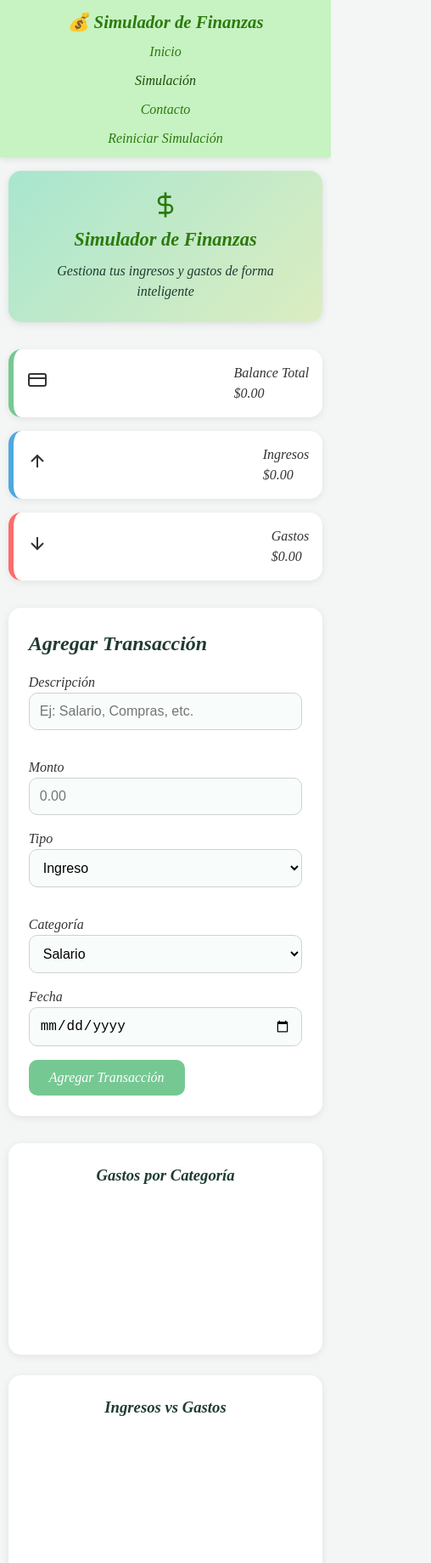
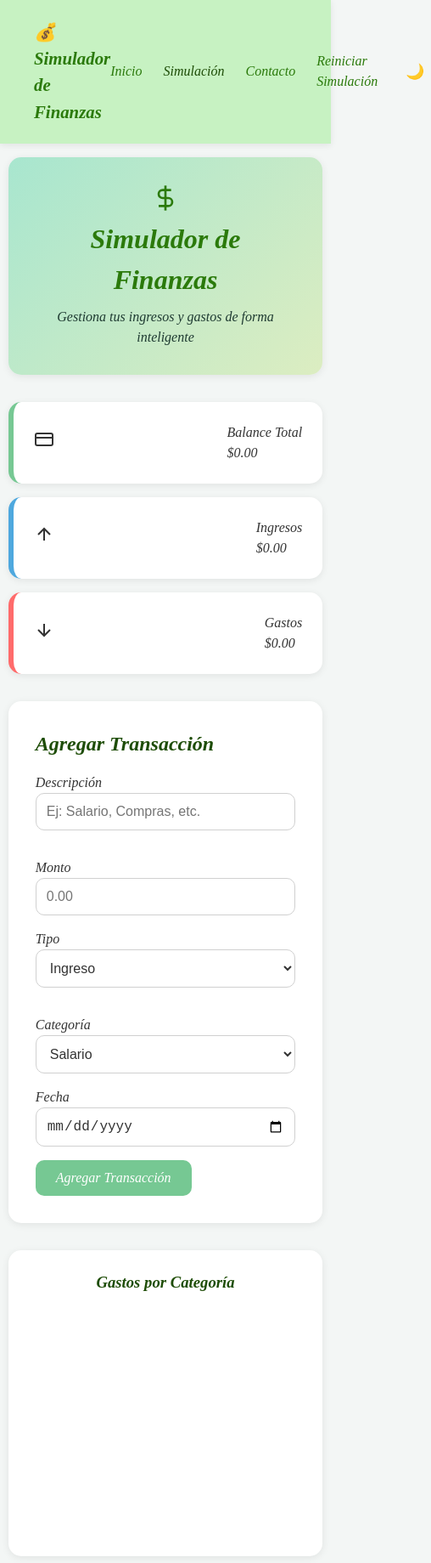
Before and after one commit to LuzIbarra7/SimuladorFinanzasPersonales, a plain HTML site: page simulacion.html in a window 390 px wide. Shown: the top 1839 px of the page at 85% size, 508 px wide, since content can reach past the window. Drawn offline with nearby package versions, Linux system fonts and the light colour scheme.

Commit message:
Commit
Tema oscuro agregado

```diff
--- a/contacto.css
+++ b/contacto.css
@@ -1,19 +1,41 @@
+:root{
+  --fondo: #f5f8f6;
+  --fondo-tarjeta: #ffffff;
+  --texto: #333;
+  --navbar: #c7f2c2;
+  --acento: #2b7a0b;
+  --acento-oscuro: #1e4d07;
+  --borde-input: #ccc;
+  --shadow: rgba(0,0,0,0.1);
+}
+
+.dark-mode{
+  --fondo: #0f1413;
+  --fondo-tarjeta: #17201f;
+  --texto: #e6f0ea;
+  --navbar: #122121;
+  --acento: #76c893;
+  --acento-oscuro: #52b788;
+  --borde-input: #2b2b2b;
+  --shadow: rgba(0,0,0,0.35);
+}
+
 body {
   font-family: 'Poppins', sans-serif;
-  background-color: #f5f8f6;
+  background-color: var(--fondo);
   margin: 0;
-  color: #333;
+  color: var(--texto);
   font-style: italic;
 }
 
 /* Navbar */
 .navbar {
-  background-color: #c7f2c2;
+  background-color: var(--navbar);
   display: flex;
   justify-content: space-between;
   align-items: center;
   padding: 12px 40px;
-  box-shadow: 0 2px 8px rgba(0,0,0,0.1);
+  box-shadow: 0 2px 8px var(--shadow);
   flex-wrap: wrap;
   font-family: "Poppins";
   font-style: italic;
@@ -22,7 +44,7 @@ body {
 .logo {
   font-weight: bold;
   font-size: 1.3em;
-  color: #2b7a0b;
+  color: var(--acento);
   text-align: center;
 }
 
@@ -32,17 +54,29 @@ body {
   gap: 25px;
   flex-wrap: wrap;
   justify-content: center;
+  align-items: center;
 }
 
 .nav-links a {
   text-decoration: none;
-  color: #2b7a0b;
+  color: var(--acento);
   font-weight: 500;
   transition: color 0.3s;
 }
 
 .nav-links a:hover, .nav-links a.active {
-  color: #1e4d07;
+  color: var(--acento-oscuro);
+}
+
+/* tema toggle */
+.btn-theme {
+  background: none;
+  border: none;
+  cursor: pointer;
+  font-size: 1.1rem;
+  color: var(--acento);
+  padding: 6px 8px;
+  border-radius: 8px;
 }
 
 /* Contact Form */
@@ -55,16 +89,16 @@ body {
 }
 
 .contact-form {
-  background: white;
+  background: var(--fondo-tarjeta);
   padding: 40px 50px;
   border-radius: 16px;
-  box-shadow: 0 6px 20px rgba(0,0,0,0.1);
+  box-shadow: 0 6px 20px var(--shadow);
   width: 100%;
   max-width: 600px;
 }
 
 .contact-form h1 {
-  color: #2b7a0b;
+  color: var(--acento);
   text-align: center;
 }
 
@@ -82,7 +116,7 @@ body {
   display: block;
   margin-bottom: 6px;
   font-weight: 600;
-  color: #333;
+  color: var(--texto);
 }
 
 .input-group input,
@@ -90,21 +124,22 @@ body {
 .input-group textarea {
   width: 100%;
   padding: 10px 2px;
-  border: 1px solid #ccc;
+  border: 1px solid var(--borde-input);
   border-radius: 10px;
   font-size: 1em;
-  background-color: #f9fdf9;
+  background-color: var(--fondo-tarjeta);
+  color: var(--texto);
   resize: none;
 }
 
 .input-group input:focus,
 .input-group textarea:focus {
-  border-color: #2b7a0b;
+  border-color: var(--acento);
   outline: none;
 }
 
 button {
-  background-color: #2b7a0b;
+  background-color: var(--acento);
   color: white;
   border: none;
   padding: 12px 25px;
@@ -118,12 +153,12 @@ button {
 }
 
 button:hover {
-  background-color: #1e4d07;
+  background-color: var(--acento-oscuro);
 }
 
 .mensaje-exito {
   text-align: center;
-  color: #2b7a0b;
+  color: var(--acento);
   font-weight: bold;
   margin-top: 15px;
 }
@@ -132,10 +167,10 @@ button:hover {
 footer {
   text-align: center;
   padding: 15px 0;
-  background-color: #c7f2c2;
-  color: #2b7a0b;
+  background-color: var(--navbar);
+  color: var(--acento);
   font-size: 0.9em;
-  box-shadow: 0 -2px 8px rgba(0,0,0,0.05);
+  box-shadow: 0 -2px 8px var(--shadow);
 }
 
 /* 📱 Responsivo */
@@ -147,11 +182,9 @@ footer {
   }
 
   .nav-links {
-
       flex-direction: column;
       gap: 0.5rem;
       padding: 10px 20px;
-
   }
 
   .contact-form {
--- a/script.js
+++ b/script.js
@@ -1,5 +1,27 @@
 // === VARIABLES GLOBALES ===
 let transacciones = [];
+
+// Theme toggle (mantener preferencia)
+const toggleThemeBtn = document.getElementById("darkToggle");
+if (toggleThemeBtn) {
+  if (localStorage.getItem("theme") === "dark") {
+    document.body.classList.add("dark-mode");
+    toggleThemeBtn.textContent = "☀️";
+  } else {
+    toggleThemeBtn.textContent = "🌙";
+  }
+
+  toggleThemeBtn.addEventListener("click", () => {
+    document.body.classList.toggle("dark-mode");
+    if (document.body.classList.contains("dark-mode")) {
+      toggleThemeBtn.textContent = "☀️";
+      localStorage.setItem("theme", "dark");
+    } else {
+      toggleThemeBtn.textContent = "🌙";
+      localStorage.setItem("theme", "light");
+    }
+  });
+}
 
 // 🔹 CARGAR DATOS DESDE localStorage AL INICIO
 window.addEventListener("DOMContentLoaded", () => {
--- a/simulacion.css
+++ b/simulacion.css
@@ -1,3 +1,27 @@
+/* === Variables y tema (claro / oscuro) === */
+:root{
+  --fondo: #f3f6f5;
+  --fondo-tarjeta: #ffffff;
+  --texto: #333;
+  --navbar: #c7f2c2;
+  --acento: #2b7a0b;
+  --acento-oscuro: #1e4d07;
+  --borde-input: #d0d0d0;
+  --shadow: rgba(0,0,0,0.08);
+  --card-radius: 15px;
+}
+
+.dark-mode{
+  --fondo: #0f1413; /* tono oscuro */
+  --fondo-tarjeta: #17201f;
+  --texto: #e6f0ea;
+  --navbar: #122121; /* manteniendo tu color base */
+  --acento: #76c893;
+  --acento-oscuro: #52b788;
+  --borde-input: #2b2b2b;
+  --shadow: rgba(0,0,0,0.35);
+}
+
 /* === Reset general === */
 * {
   margin: 0;
@@ -7,19 +31,19 @@
 
 body {
   font-family: "Poppins", sans-serif;
-  background-color: #f3f6f5;
-  color: #333;
+  background-color: var(--fondo);
+  color: var(--texto);
   line-height: 1.5;
 }
 
 /* Navbar */
 .navbar {
-  background-color: #c7f2c2;
+  background-color: var(--navbar);
   display: flex;
   justify-content: space-between;
   align-items: center;
   padding: 22px 40px;
-  box-shadow: 0 2px 8px rgba(0,0,0,0.1);
+  box-shadow: 0 2px 8px var(--shadow);
   font-family: "Poppins";
   font-style: italic;
 }
@@ -27,25 +51,38 @@ body {
 .logo {
   font-weight: bold;
   font-size: 1.3em;
-  color: #2b7a0b;
+  color: var(--acento);
 }
 
 .nav-links {
   list-style: none;
   display: flex;
   gap: 25px;
+  align-items: center;
 }
 
 .nav-links a {
   text-decoration: none;
-  color: #2b7a0b;
+  color: var(--acento);
   font-weight: 500;
   transition: color 0.3s;
 }
 
 .nav-links a:hover, .nav-links a.active {
-  color: #1e4d07;
+  color: var(--acento-oscuro);
 }
+
+/* Tema toggle button */
+.btn-theme {
+  background: none;
+  border: none;
+  cursor: pointer;
+  font-size: 1.1rem;
+  color: var(--acento);
+  padding: 6px 8px;
+  border-radius: 8px;
+}
+.btn-theme:hover { transform: scale(1.05); }
 
 /* === Contenedor principal === */
 .container {
@@ -62,8 +99,13 @@ body {
   color: #1f3b32;
   text-align: center;
   padding: 2rem;
-  border-radius: 15px;
-  box-shadow: 0 2px 10px rgba(0, 0, 0, 0.1);
+  border-radius: var(--card-radius);
+  box-shadow: 0 2px 10px var(--shadow);
+}
+
+.dark-mode .header {
+  background: linear-gradient(135deg, rgba(118,200,147,0.07), rgba(208,240,210,0.03));
+  color: var(--texto);
 }
 
 .header h1 {
@@ -88,10 +130,10 @@ body {
 .balance-card {
   flex: 1;
   min-width: 260px;
-  background: white;
-  border-radius: 15px;
+  background: var(--fondo-tarjeta);
+  border-radius: var(--card-radius);
   padding: 1.5rem;
-  box-shadow: 0 2px 8px rgba(0, 0, 0, 0.08);
+  box-shadow: 0 2px 8px var(--shadow);
   display: flex;
   align-items: center;
   justify-content: space-between;
@@ -100,7 +142,7 @@ body {
 
 .balance-card:hover {
   transform: translateY(-3px);
-  box-shadow: 0 4px 14px rgba(0, 0, 0, 0.1);
+  box-shadow: 0 4px 14px var(--shadow);
 }
 
 .balance-total {
@@ -117,15 +159,15 @@ body {
 
 /* === Formulario === */
 .form-section {
-  background: #ffffff;
+  background: var(--fondo-tarjeta);
   padding: 2rem;
-  border-radius: 15px;
-  box-shadow: 0 2px 10px rgba(0, 0, 0, 0.08);
+  border-radius: var(--card-radius);
+  box-shadow: 0 2px 10px var(--shadow);
   margin-bottom: 2rem;
 }
 
 .form-section h2 {
-  color: #1f3b32;
+  color: var(--acento-oscuro);
   margin-bottom: 1rem;
 }
 
@@ -142,17 +184,18 @@ input,
 select {
   width: 100%;
   padding: 0.75rem;
-  border: 1px solid #d0d0d0;
+  border: 1px solid var(--borde-input);
   border-radius: 10px;
-  background-color: #f8fdfb;
+  background-color: var(--fondo-tarjeta);
   font-size: 1rem;
+  color: var(--texto);
 }
 
 input:focus,
 select:focus {
   outline: none;
   border-color: #76c893;
-  box-shadow: 0 0 5px rgba(118, 200, 147, 0.3);
+  box-shadow: 0 0 5px rgba(118, 200, 147, 0.15);
 }
 
 /* === Botón === */
@@ -183,24 +226,37 @@ select:focus {
 }
 
 .chart-container {
-  background: white;
+  background: var(--fondo-tarjeta);
   padding: 1.5rem;
-  border-radius: 15px;
-  box-shadow: 0 2px 10px rgba(0, 0, 0, 0.08);
+  border-radius: var(--card-radius);
+  box-shadow: 0 2px 10px var(--shadow);
+  display: flex;
+  flex-direction: column;
+  align-items: center;
 }
 
+/* Control del tamaño del canvas */
+.chart-container {
+  height: 360px; /* cambia esto si querés el círculo más grande/pequeño */
+}
+.chart-container canvas {
+  max-width: 100%;
+  max-height: 100%;
+}
+
+/* Mantener h3 */
 .chart-container h3 {
   text-align: center;
   margin-bottom: 1rem;
-  color: #1f3b32;
+  color: var(--acento-oscuro);
 }
 
 /* === Lista de transacciones === */
 .transactions-section {
-  background: white;
+  background: var(--fondo-tarjeta);
   padding: 1.5rem;
-  border-radius: 15px;
-  box-shadow: 0 2px 10px rgba(0, 0, 0, 0.08);
+  border-radius: var(--card-radius);
+  box-shadow: 0 2px 10px var(--shadow);
 }
 
 .transactions-list {
@@ -210,14 +266,15 @@ select:focus {
   gap: 8px;
 }
 
-/* ---- NUEVO: cada transacción con GRID para asegurar columnas fijas ---- */
+/* ---- cada transacción con GRID para columnas fijas ---- */
 .transaction-item {
   display: grid;
-  grid-template-columns: 1fr 140px 140px; /* 1fr = descripción, las otras 2 son fecha y monto fijos */
+  grid-template-columns: 1fr 140px 140px;
   gap: 12px;
   align-items: center;
   padding: 0.75rem 1rem;
-  border-bottom: 1px solid #e8e8e8;
+  border-bottom: 1px solid rgba(0,0,0,0.06);
+  background: transparent;
 }
 
 .transaction-item:last-child {
@@ -227,8 +284,9 @@ select:focus {
 .transaction-info {
   overflow: hidden;
   text-overflow: ellipsis;
-  white-space: nowrap; /* evita que la descripción empuje a la derecha */
+  white-space: nowrap;
   font-style: italic;
+  color: var(--texto);
 }
 
 .transaction-date {
@@ -259,105 +317,25 @@ select:focus {
   padding: 1rem;
 }
 
-/* === Responsivo (manteniendo estilo original) === */
+/* === Responsivo === */
 @media (max-width: 1024px) {
   .charts-section {
     grid-template-columns: 1fr;
   }
-
-  .balance-section {
-    flex-wrap: wrap;
-    justify-content: center;
-  }
-
-  .form-row {
-    flex-direction: column;
-  }
-
-  .navbar {
-    flex-wrap: wrap;
-    justify-content: center;
-    text-align: center;
-  }
-
-  .nav-links {
-    flex-wrap: wrap;
-    justify-content: center;
-  }
-
-  /* en pantallas medianas reducimos espacios de columna de fecha/monto */
   .transaction-item {
     grid-template-columns: 1fr 120px 120px;
   }
 }
 
 @media (max-width: 768px) {
-  .container {
-    width: 95%;
-    margin: 1rem auto;
-  }
-
-  .header {
-    padding: 1.5rem;
-  }
-
-  .header h1 {
-    font-size: 1.6rem;
-  }
-
-  .balance-section {
-    flex-direction: column;
-    align-items: center;
-  }
-
-  .balance-card {
-    width: 100%;
-    max-width: 350px;
-  }
-
-  .charts-section {
-    grid-template-columns: 1fr;
-    gap: 1.5rem;
-  }
-
-  .navbar {
-    flex-direction: column;
-    gap: 0.5rem;
-    padding: 10px 20px;
-  }
-
-  .nav-links {
-    flex-direction: column;
-    gap: 10px;
-  }
-
-  /* en móviles pequeños reducimos columnas, pero mantenemos alineación */
-  .transaction-item {
-    grid-template-columns: 1fr 100px 100px;
-  }
-
-  .transaction-info {
-    white-space: nowrap;
-    overflow: hidden;
-    text-overflow: ellipsis;
-  }
+  .container { width: 95%; margin: 1rem auto; }
+  .form-row { flex-direction: column; }
+  .charts-section { grid-template-columns: 1fr; gap: 1.5rem; }
+  .transaction-item { grid-template-columns: 1fr 100px 100px; }
+  .transaction-info { white-space: nowrap; overflow: hidden; text-overflow: ellipsis; }
 }
 
 @media (max-width: 480px) {
-  .header h1 {
-    font-size: 1.4rem;
-  }
-
-  .balance-card {
-    max-width: 100%;
-    padding: 1rem;
-  }
-
-  .form-section {
-    padding: 1.5rem;
-  }
-
-  /* en pantallas muy pequeñas, apilamos los elementos manteniendo la fecha/monto alineados a la derecha */
   .transaction-item {
     grid-template-columns: 1fr 100px;
     grid-template-rows: auto auto;
@@ -365,24 +343,12 @@ select:focus {
       "info date"
       "info amount";
   }
-
   .transaction-info { grid-area: info; }
   .transaction-date { grid-area: date; text-align: right; }
   .transaction-amount { grid-area: amount; text-align: right; }
-
-  .transaction-meta {
-    align-items: flex-end;
-    margin-top: 4px;
-  }
 }
 
-/* === 🔹 Eliminar flechas del input de tipo número === */
+/* inputs number remove arrows */
 input[type=number]::-webkit-inner-spin-button,
-input[type=number]::-webkit-outer-spin-button {
-  -webkit-appearance: none;
-}
-
-/* 🔹 También para Firefox */
-input[type=number] {
-  -moz-appearance: textfield;
-}
+input[type=number]::-webkit-outer-spin-button { -webkit-appearance: none; }
+input[type=number] { -moz-appearance: textfield; }
--- a/simulacion.html
+++ b/simulacion.html
@@ -20,6 +20,7 @@
         <li><a href="simulacion.html" class="active">Simulación</a></li>
         <li><a href="contacto.html">Contacto</a></li>
          <li><a href="#" id="btnReiniciar">Reiniciar Simulación</a></li>
+         <li><button id="darkToggle" class="btn-theme" aria-label="Alternar tema">🌙</button></li>
       </ul>
     </nav>
   </header>
```
Also changed, not shown: contacto.html (+4 -18 lines).
